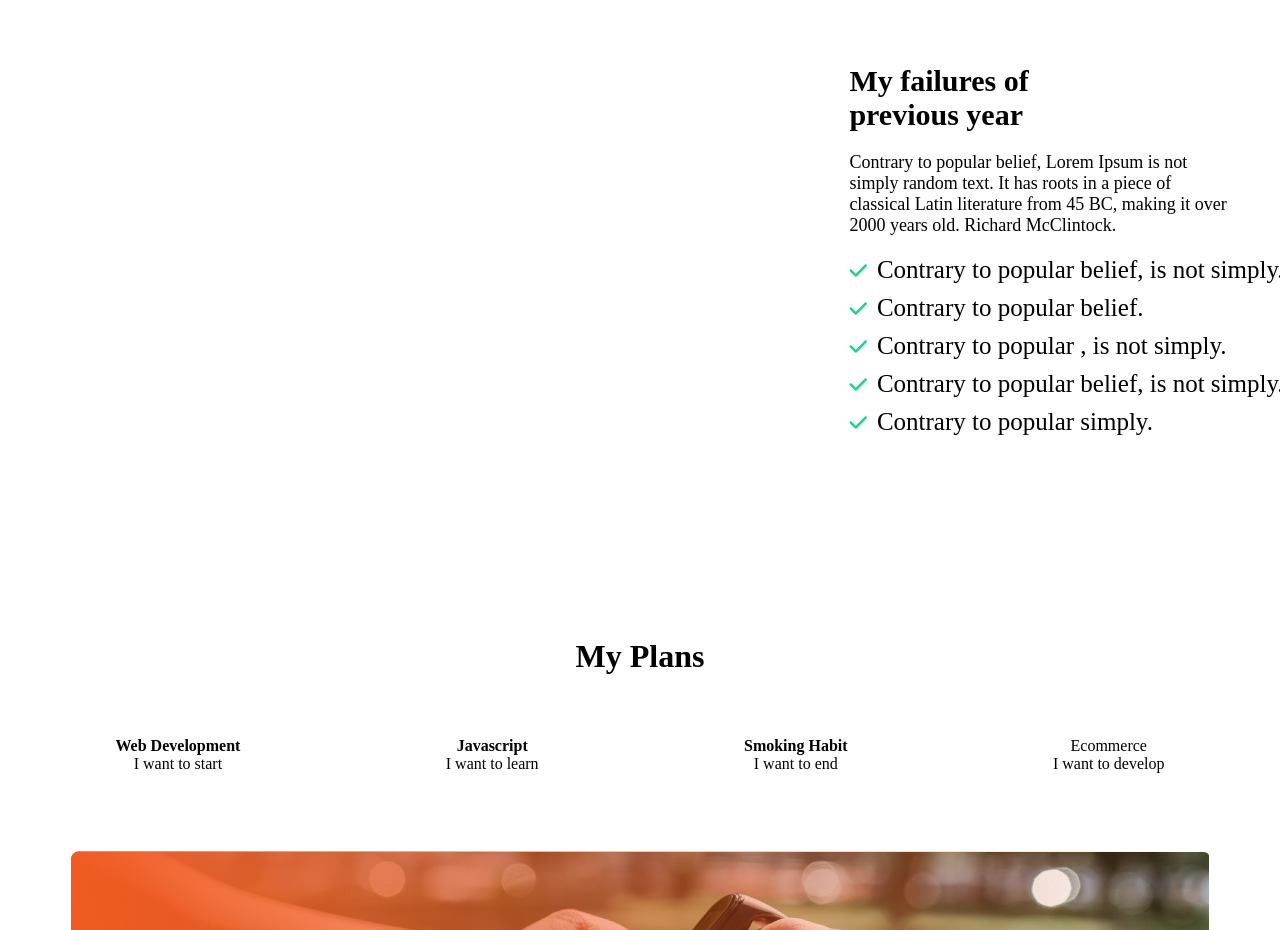
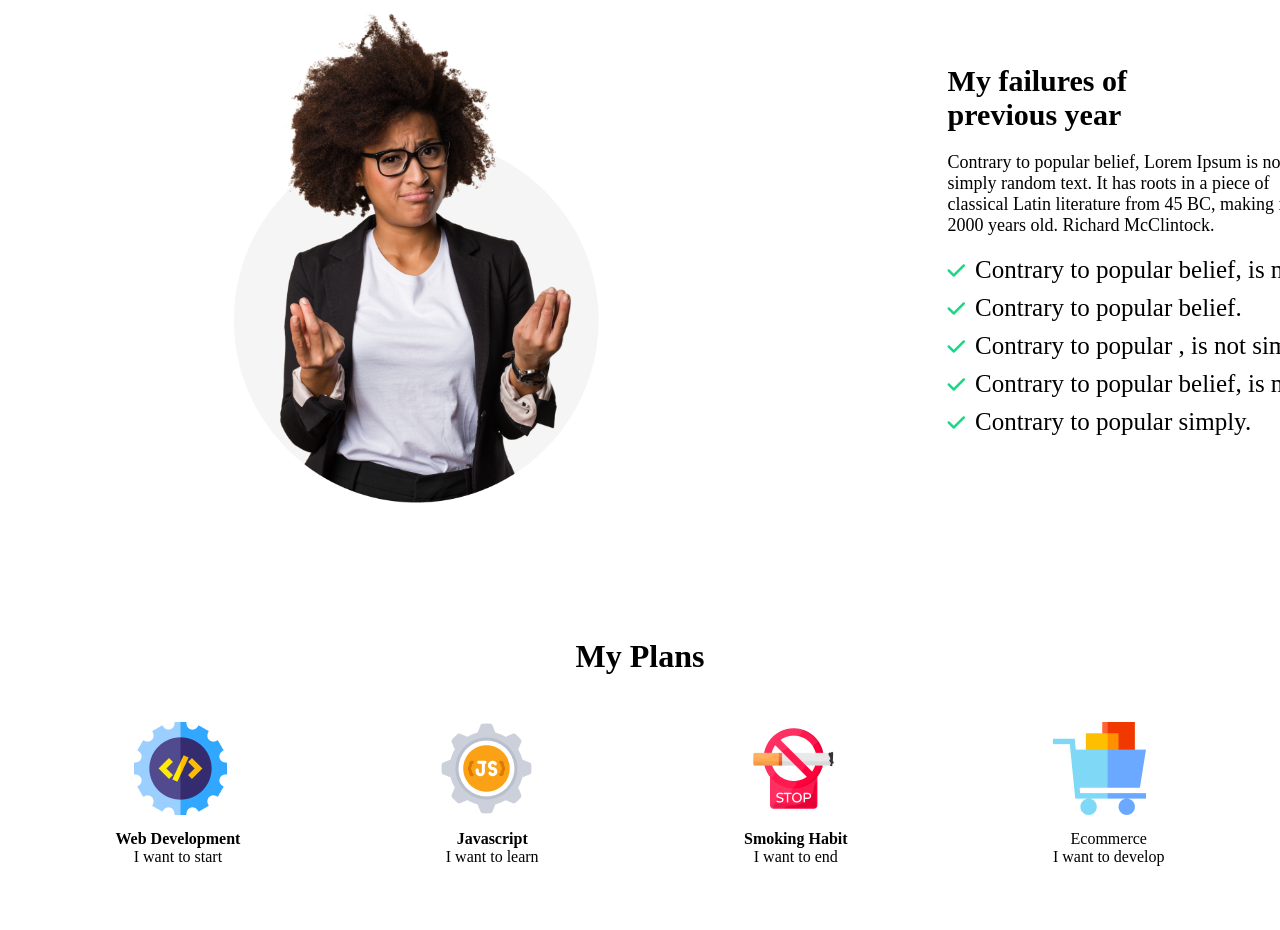
Before and after one commit to aman00112233/1st-1, a plain HTML site: page index.html in a window 1280 px wide. Shown: the part 628-1558 px from the top of the page. Drawn offline with Linux system fonts and the light colour scheme; files whose address does not match are found by name.

Commit message:
Update index.html
Change

```diff
--- a/index.html
+++ b/index.html
@@ -26,7 +26,7 @@
 <main>
     <div class="parson">
         <div class="parson-img">
-            <img src="images/person.png" alt="">
+            <img src="person.png" alt="">
         </div>
         <div class="parson-info">
             <h3>My failures of<br>previous year</h3>
@@ -49,10 +49,10 @@
     <div class="my-plan">
         <h1>My Plans</h1>
         <div class="plan-icon">
-            <img src="images/icons/web.png" alt="">
-            <img src="images/icons/js.png" alt="">
-            <img src="images/icons/smoke.png" alt="">
-            <img src="images/icons/ecom.png" alt="">
+            <img src="web.png" alt="">
+            <img src="js.png" alt="">
+            <img src="smoke.png" alt="">
+            <img src="ecom.png" alt="">
 
 
         </div>
@@ -106,9 +106,9 @@
             <h5>Email : info@gmail.com</h5>
             <h5>Phone : 01500 00 00 00</h5>
             <div class="social-media">
-                <img src="images/icons/fb.png" alt="">
-                <img src="images/icons/twitter.png" alt="">
-                 <img src="images/icons/youtube.png" alt="">
+                <img src="fb.png" alt="">
+                <img src="twitter.png" alt="">
+                 <img src="youtube.png" alt="">
             </div>
           </div>
 
```
